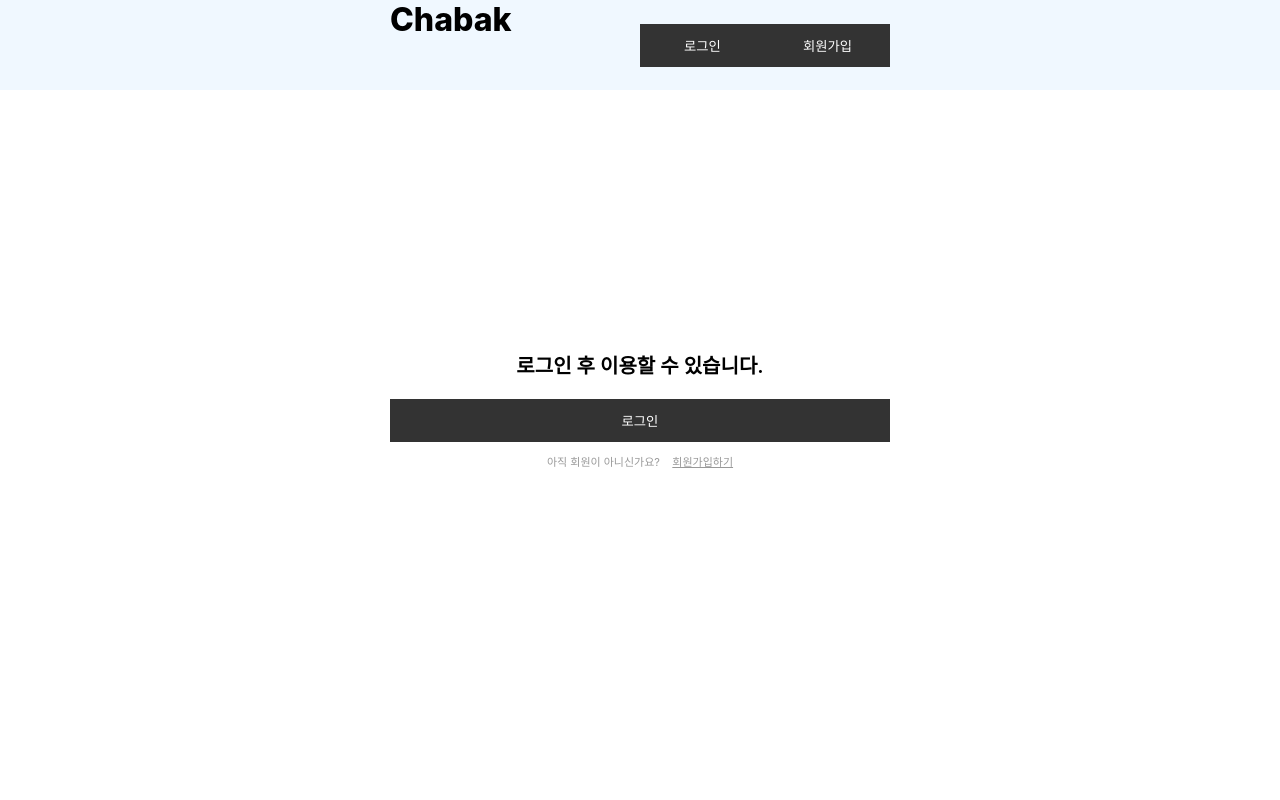
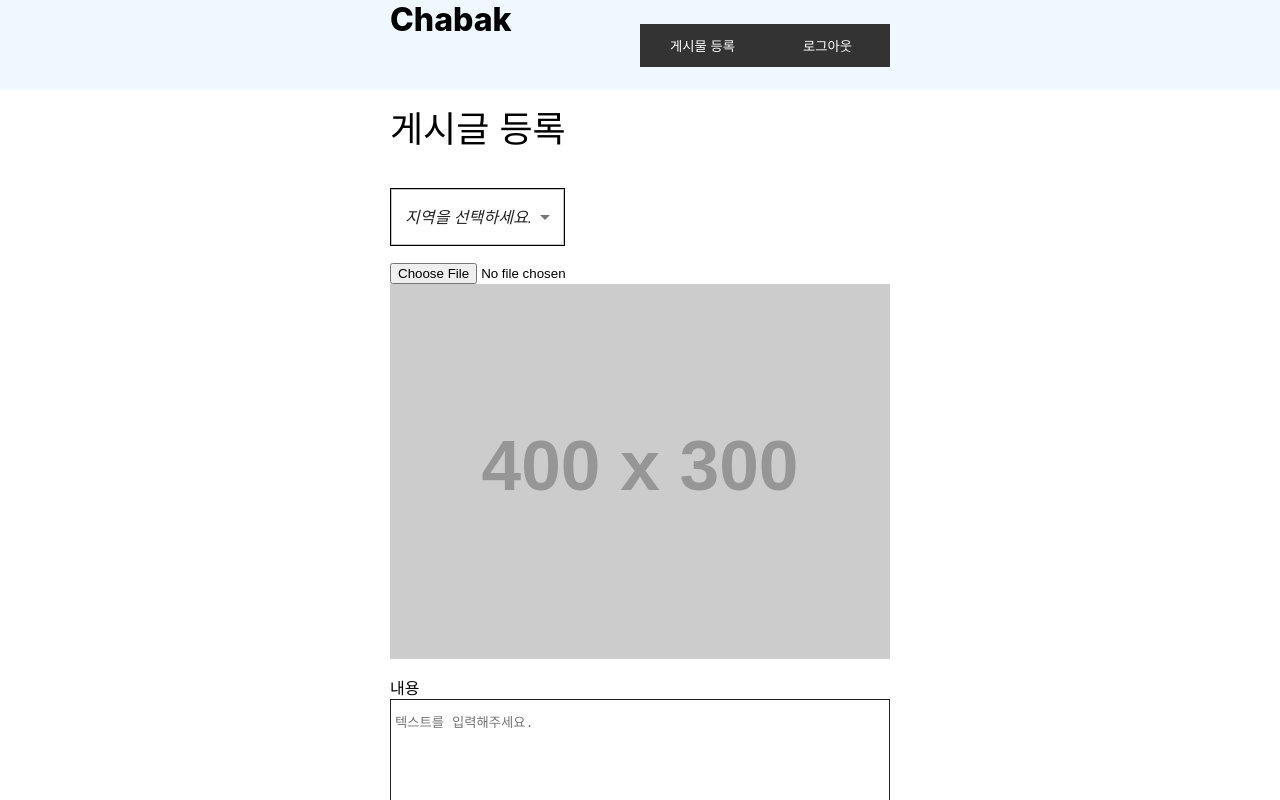
Before and after one commit to whl5105/Team-Chabak-FrontEnd, a React (Create React App) app: page /write in a window 1280 px wide. Shown: the top 800 px of the page. Built offline with nearby package versions, Linux system fonts and the light colour scheme.

Commit message:
게시물 등록 수정

```diff
--- a/src/pages/Main.js
+++ b/src/pages/Main.js
@@ -10,13 +10,11 @@ const Main = (props) => {
   const dispatch = useDispatch();
   const post_list = useSelector((state) => state.post.list);
   const user_info = useSelector((state) => state.user);
-  console.log(post_list[0])
   console.log(post_list);
   React.useEffect(() => {
     dispatch(postActions.getPostDB);
-    console.log(post_list)
   }, []);
-
+  console.log(props);
   return (
     <React.Fragment>
       {post_list.map((p, idx) => {
--- a/src/pages/PostWrite.js
+++ b/src/pages/PostWrite.js
@@ -10,13 +10,10 @@ import { actionCreators as postActions } from "../redux/modules/post";
 import { ActionCreators as imageActions } from "../redux/modules/image";
 
 const PostWrite = (props) => {
-  const paramIdx = useParams();
-  console.log(paramIdx.idx);
   const dispatch = useDispatch();
   const preview = useSelector(state => state.image.preview);
   const [imageFile, setImageFile] = React.useState(null);
   const fileInput = React.useRef();
-  let [nextId, setNextId] = React.useState(0);
   const is_login = useSelector(state => state.user.is_login);
   const post_list = useSelector(state => state.post.list);
   const {history} = props;
@@ -25,13 +22,13 @@ const PostWrite = (props) => {
 
   const is_edit = post_id ? true : false;
 
-  let _post = is_edit ? post_list.find((p) => p.post_id.toString() === post_id) : null;
-
+  let _post = is_edit ? post_list.find((p) => p.post_id === Number(post_id)) : null;
+  console.log(_post);
   const [content, setContents] = React.useState(_post ? _post.content : "");
   const [location, setLocation] = React.useState(_post ? _post.location : "");
 
   React.useEffect(() => {
-    if (is_edit && !_post) {
+    if (is_edit && !_post ) {
       console.log("포스트 정보가 없어요!");
       history.goBack();
 
@@ -112,16 +109,14 @@ const PostWrite = (props) => {
   const addPost = () => {
     const formData = new FormData();
     formData.append('img', imageFile);
-    formData.append('img', imageFile);
-    dispatch(postActions.addPostDB(content, location, formData, nextId));
-    setNextId((nextId += 1));
-  };
+    dispatch(postActions.addPostDB(content, location, formData, post_id));
+  }; // addPost는 post_id를 파라미터로 받는다.
 
   const editPost = () => {
     const formData = new FormData();
     formData.append('img', imageFile);
     dispatch(postActions.editPostDB(post_id, {content: content}, location));
-  };
+  }; //editPost는 id로 서버에서 넘겨준 id를 받는다. 배포후 id로 변경
 
   if(!is_login) {
     return(
--- a/src/redux/modules/post.js
+++ b/src/redux/modules/post.js
@@ -21,8 +21,8 @@ const getPost = createAction(GET_POST, (post_list, paging) => ({
 const addPost = createAction(ADD_POST, (post) => ({
   post
 }));
-const editPost = createAction(EDIT_POST, (post_id, post) => ({
-  post_id,
+const editPost = createAction(EDIT_POST, (id, post) => ({
+  id,
   post
 }));
 const loading = createAction(LOADING, (is_loading) => ({ is_loading }));
@@ -65,7 +65,7 @@ const initialState = {
 
 
 const initialPost = {
-  post_id: "",
+  id: "",
   location: "",
   image_url: null,
   content: "",
@@ -101,7 +101,7 @@ export const deletePostDB =
 
 //-- addPostDB --
 export const addPostDB =
-  (_content, _location, formData, id) =>
+  (_content, _location, formData, post_id) =>
   async (dispatch, getState, { history }) => {
     try {
       const user_id = getState().user.nickname;
@@ -111,7 +111,7 @@ export const addPostDB =
 
       const _post = {
         ...initialPost,
-        post_id: id,
+        post_id: post_id,
         content: _content,
         location: _location,
         nickname: user_id,
@@ -123,6 +123,7 @@ export const addPostDB =
       // await apis.add(location, content, multipartFile, nickname);
 
       dispatch(addPost(_post));
+
       history.push('/');
       dispatch(imageActions.setPreview(null));
     } catch (err) {
@@ -132,10 +133,10 @@ export const addPostDB =
 
 //-- editPostDB --
 export const editPostDB =
-  (post_id=null, content={}, location, formData) =>
+  (id=null, content={}, location, formData) =>
   async (dispatch, getState, {history}) => {
     try {
-      if(!post_id) {
+      if(!id) {
         console.log('게시물 정보가 없어요!');
         return;
       };
@@ -143,15 +144,15 @@ export const editPostDB =
       const multipartFile = formData
       const image_url = getState().image.preview;
 
-      const post_idx = getState().post.list.findIndex(p => p.post_id === Number(post_id));
+      const post_idx = getState().post.list.findIndex(p => p.post_id === Number(id));
       const post = getState().post.list[post_idx];
       if(image_url === post.image_url && location === post.location) {
         // await apis.add(post.location, content, post_id);
         console.log('if 1')
-        dispatch(editPost(post_id, {...content}));
+        dispatch(editPost(id, {...content}));
       } else {
         // await apis.eidt(post.location, content, multipartFile, post_id)
-        dispatch(editPost(post_id, {...content, image_url: image_url, location: location}));
+        dispatch(editPost(id, {...content, image_url: image_url, location: location}));
         console.log('if 2')
       };
 
@@ -177,11 +178,12 @@ export default handleActions(
     [ADD_POST]: (state, action) =>
       produce(state, (draft) => {
         draft.list.unshift(action.payload.post);
+
       }),
 
     [EDIT_POST]: (state, action) =>
       produce(state, (draft) => {
-        let idx = draft.list.findIndex(p => p.post_id === Number(action.payload.post_id));
+        let idx = draft.list.findIndex(p => p.id === Number(action.payload.id));
 
         draft.list[idx] = {...draft.list[idx], ...action.payload.post};
       }),
--- a/src/redux/modules/user.js
+++ b/src/redux/modules/user.js
@@ -18,7 +18,7 @@ const initialState = {
   nickname: "suin",
   // username: null,
   // email: null,
-  is_login: false, //로그인 확인
+  is_login: true, //로그인 확인
   response: true, //닉네임 중복 확인
 };
 
```
Also changed, not shown: src/components/Post.js (+2 -2 lines).
